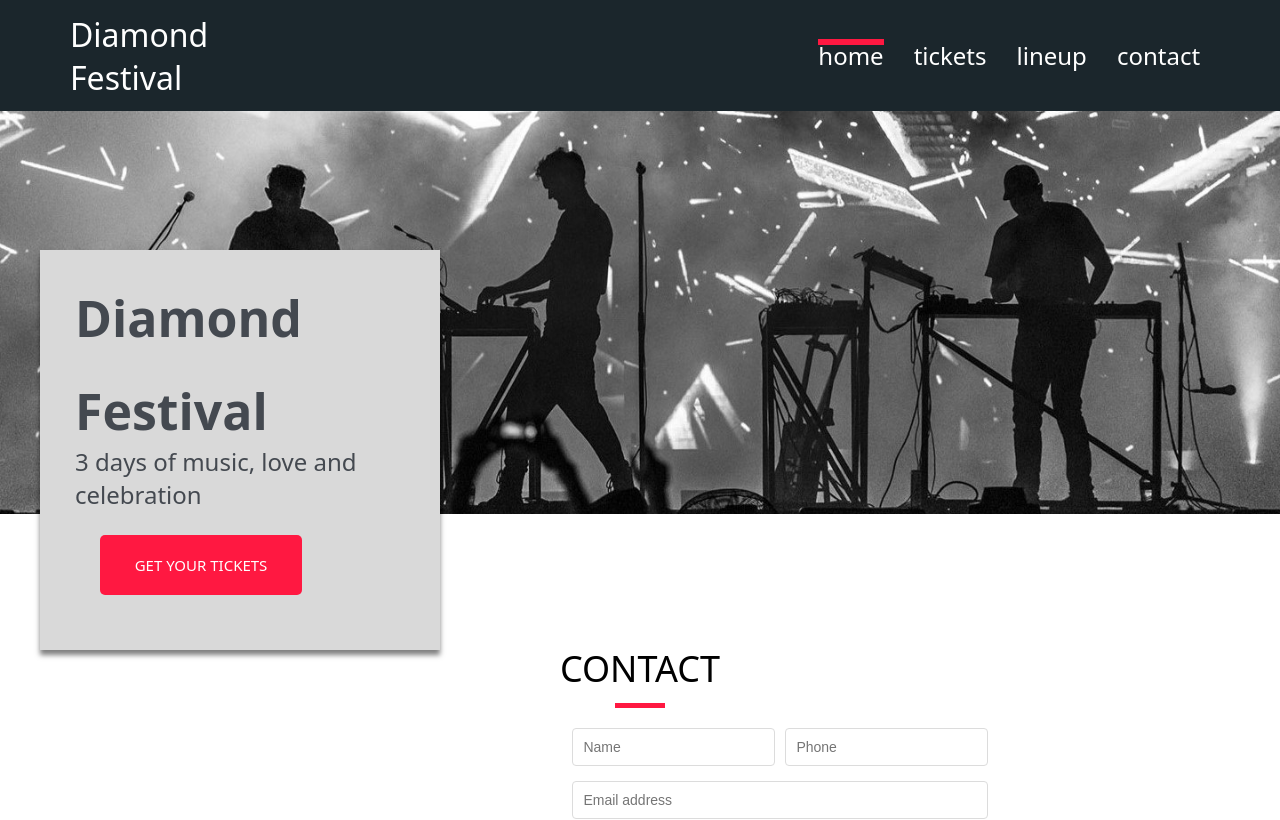
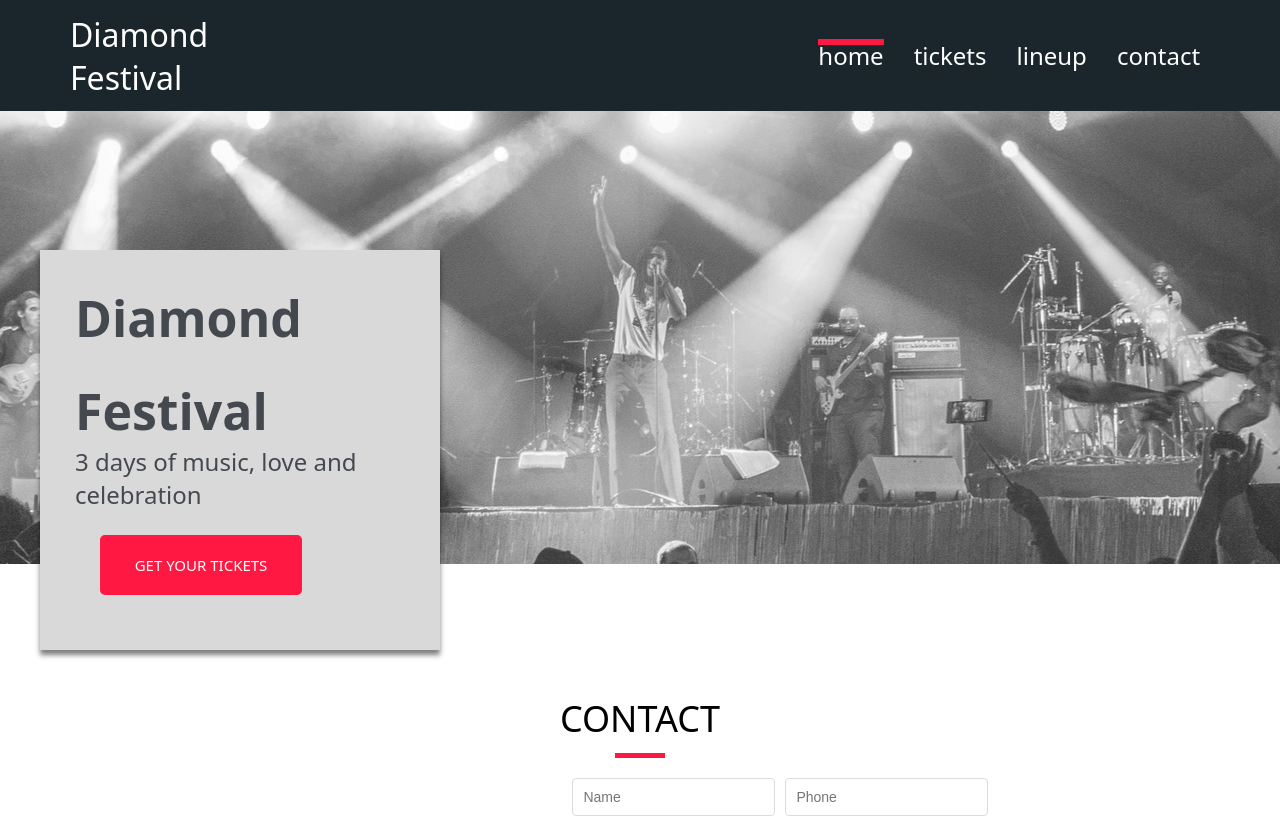
Before and after one commit to mukhacheva/homework_3, a React (Create React App) app: page / in a window 1280 px wide. Shown: the top 820 px of the page. Built offline with nearby package versions, Linux system fonts and the light colour scheme.

Commit message:
content_slider added

```diff
--- /dev/null
+++ b/src/components/content_slider.js
@@ -0,0 +1,45 @@
+import React, { useState, useEffect } from 'react';
+
+import img1 from '../img/img_1.jpg';
+import img2 from '../img/img_2.jpg';
+import img3 from '../img/img_3.jpg';
+
+import '../styles/content_slider.css';
+
+const contentImages = [img1, img2, img3];
+
+function ContentSlider() {
+  const [currentIndex, setCurrentIndex] = useState(0);
+
+  useEffect(() => {
+    const interval = setInterval(() => {
+      nextImage();
+    }, 5000);
+    return () => clearInterval(interval);
+  }, [currentIndex]);
+
+  const nextImage = () => {
+    setCurrentIndex((prev) => (prev + 1) % contentImages.length);
+  };
+
+  const prevImage = () => {
+    setCurrentIndex((prev) => (prev - 1 + contentImages.length) % contentImages.length);
+  };
+
+return (
+    <section className="content-slider">
+      <div className="slider-container">
+        {contentImages.map((img, index) => (
+          <img
+            key={index}
+            src={img}
+            alt={`content-${index}`}
+            className={`slider-image ${index === currentIndex ? 'active' : ''}`}
+          />
+        ))}
+      </div>
+
+    </section>
+  );
+};
+export default ContentSlider;
--- a/src/components/music_poll.js
+++ b/src/components/music_poll.js
@@ -167,7 +167,7 @@ const MusicPoll = () => {
 
   return (
     <div className="music-poll">
-      <h3>Music Poll</h3>
+      <h3>What's your music lover type?</h3>
 
       {showResults ? (
         <div className="poll-results">
--- a/src/pages/page.js
+++ b/src/pages/page.js
@@ -5,22 +5,18 @@ import { Link } from 'react-router-dom';
 
 // Импортируем изображения
 import line from '../img/line.png';
-import headerImg from '../img/img_1.jpg';
-// import shareImg from '../img/share_img.png';
-// import phoneImg from '../img/phone_img.png';
 import redPhoneImg from '../img/phone_img_red.png';
 import envelopeImg from '../img/envelope_img.png';
 
 import BurgerMenu from '../components/burger_menu.js';
 import ContactForm from '../components/auth_form.js';
+import ContentSlider from '../components/content_slider.js';
 
 export default function Home() {
   return (
     <div>
       <BurgerMenu/>
-
-      {/* Используем импортированное изображение */}
-      <img src={headerImg} className="header_img" alt="Header image" />
+      <ContentSlider/>
 
       <main>
         <div className="square">
--- a/src/pages/table.js
+++ b/src/pages/table.js
@@ -3,18 +3,15 @@ import React from 'react';
 import { Link } from 'react-router-dom';
 import '../styles/table.css';
 
-import headerImg from '../img/img_1.jpg';
-
 import BurgerMenu from '../components/burger_menu.js';
 import MusicPoll from '../components/music_poll.js';
+import ContentSlider from '../components/content_slider.js';
 
 export default function Home() {
   return (
     <div>
       <BurgerMenu/>
-
-      {/* Используем импортированное изображение */}
-      <img src={headerImg} className="header_img" alt="Header image" />
+      <ContentSlider/>
 
       <main>
         <table className="my-table">
--- /dev/null
+++ b/src/styles/content_slider.css
@@ -0,0 +1,90 @@
+.content-slider {
+    position: relative;
+    width: 100%;
+    height: 453px;
+    overflow: hidden;
+  }
+
+  .slider-container {
+    width: 100%;
+    height: 100%;
+    position: relative;
+  }
+
+  .slider-image {
+    position: absolute;
+    width: 100%;
+    height: 100%;
+    object-fit: cover;
+    top: 0;
+    left: 0;
+    opacity: 0;
+    transition: opacity 1s ease-in-out;
+    z-index: 0;
+  }
+
+  .slider-image.active {
+    opacity: 1;
+    z-index: 1;
+  }
+
+  /* .square {
+    margin-left: 40px;
+    position: absolute;
+    background-color: #D9D9D9;
+    width: 400px;
+    height: 400px;
+    display: flex;
+    flex-direction: column;
+    align-items: flex-start;
+    top: 250px;
+    z-index: 2;
+    box-shadow: 0px 5px 5px rgba(0, 0, 0, 0.5);
+  }
+
+  .naming {
+    display: flex;
+    justify-content: center;
+    margin-left: 35px;
+  }
+
+  .naming h1 {
+    color: #444950;
+    font-size: 50px;
+    margin-bottom: 0;
+  }
+
+  .naming p {
+    margin-bottom: 0;
+    margin-top: 25px;
+  }
+
+  .naming_text {
+    display: flex;
+    justify-content: center;
+    margin-left: 35px;
+  }
+
+  .naming_text p {
+    color: #444950;
+    font-size: 24px;
+    margin-top: 0;
+  }
+
+  .naming_tickets {
+    display: flex;
+    justify-content: center;
+    align-items: center;
+    margin-left: 60px;
+    background-color: #FF1841;
+    height: 60px;
+    width: 202px;
+    border-radius: 5px;
+  }
+
+  .naming_tickets p {
+    color: white;
+    font-size: 15px;
+    font-weight: 500;
+  }
+   */
```
Also changed, not shown: src/img/img_2.jpg (added), src/img/img_3.jpg (added).
